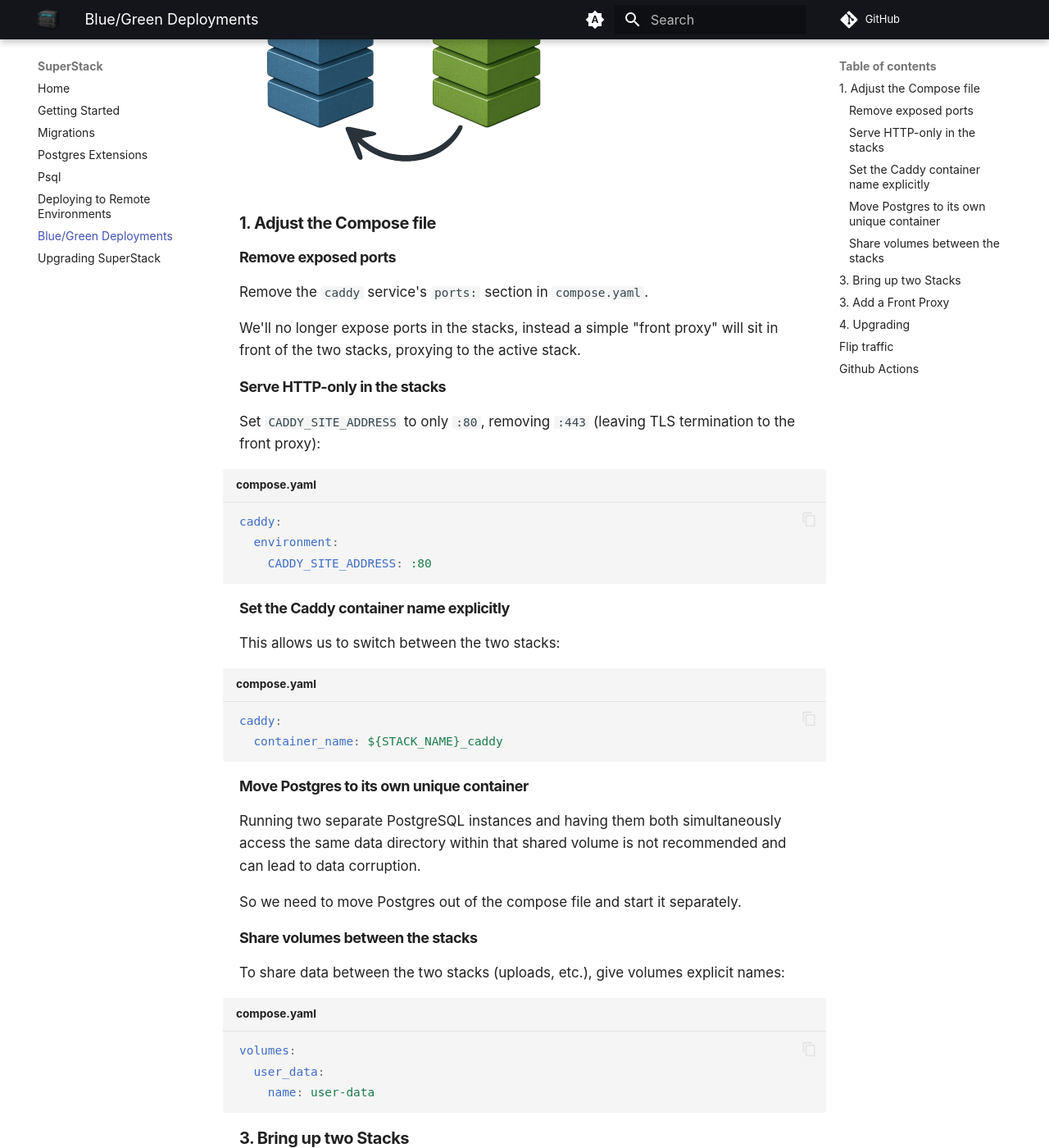
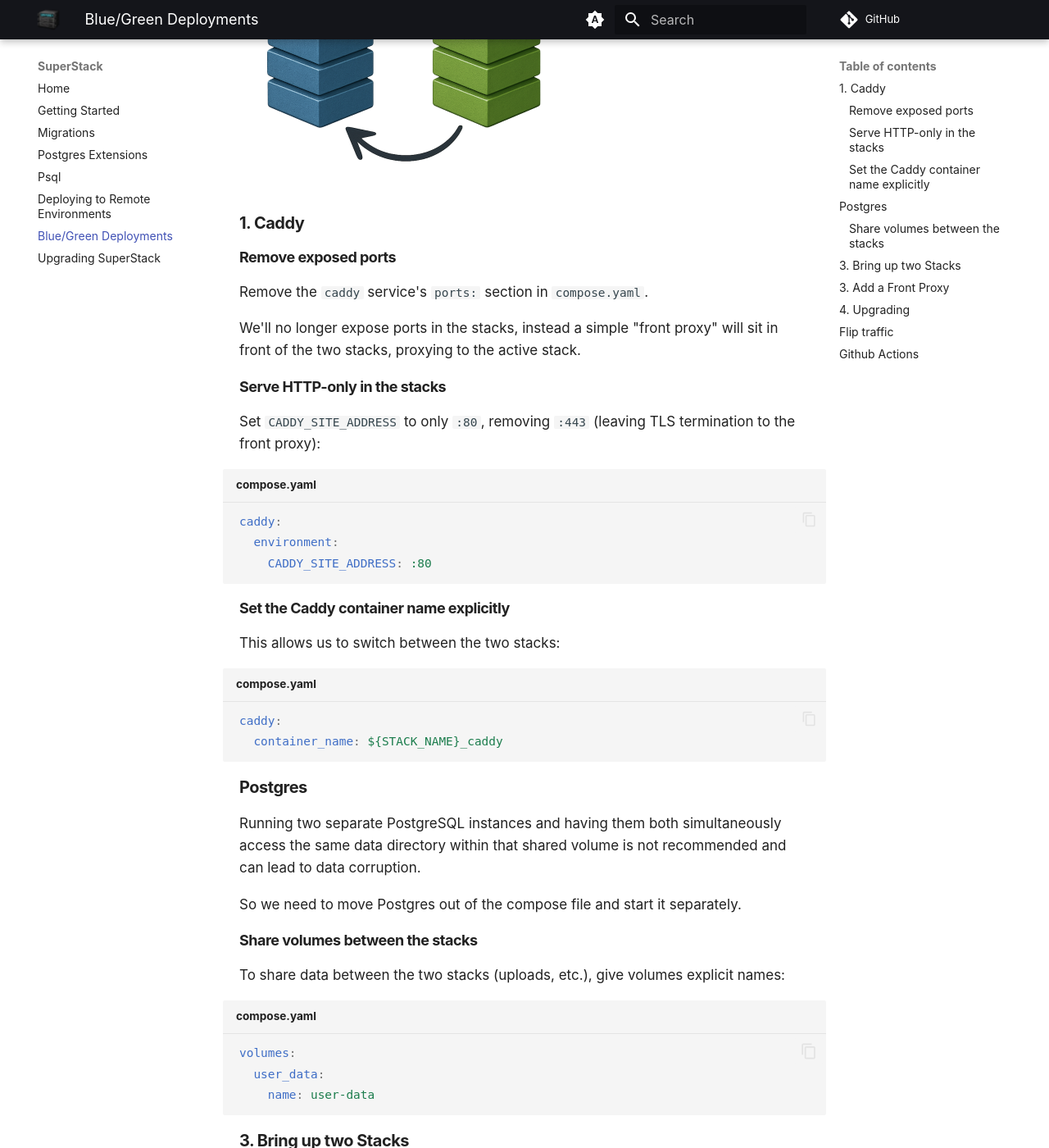
Before and after one commit to explodinglabs/superstack.docs, an MkDocs documentation site: the page built from docs/bluegreen.md, in a window 1280 px wide and 1400 px high, scrolled down 421 px. Shown: the whole window at 82% size. Built offline with MkDocs 1.6.1 and Material for MkDocs 9.7.7, drawn with Linux system fonts in a browser that asks for light colours; comment, search, counter and statistics services are not loaded.

Commit message:
Update bluegreen.md

````diff
--- a/docs/bluegreen.md
+++ b/docs/bluegreen.md
@@ -4,7 +4,7 @@ near-zero downtime and easy rollback.
 
 ![Blue/Green](assets/bluegreen.png)
 
-## 1. Adjust the Compose file
+## 1. Caddy
 
 ### Remove exposed ports
 
@@ -33,7 +33,7 @@ caddy:
   container_name: ${STACK_NAME}_caddy
 ```
 
-### Move Postgres to its own unique container
+## Postgres
 
 Running two separate PostgreSQL instances and having them both simultaneously
 access the same data directory within that shared volume is not recommended and
````
